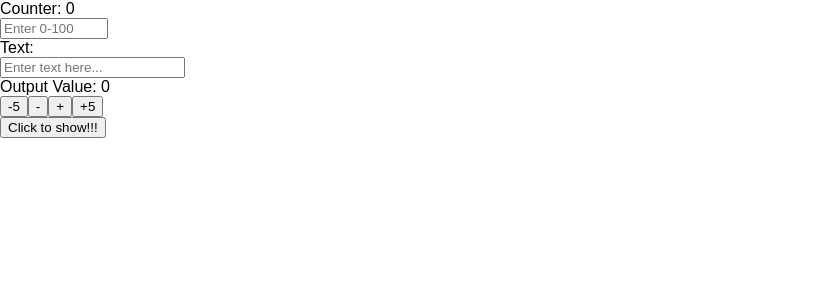
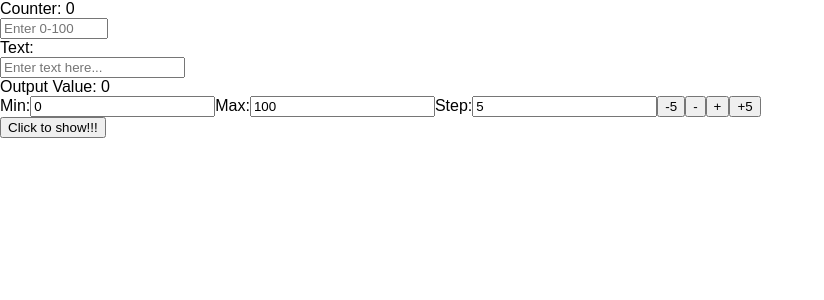
Before and after one commit to puritat07/reactPlayground, a React (Create React App) app: page / in a window 1280 px wide. Shown: the top 300 px of the page, without its empty margins (0-824 px from the left). Built offline with nearby package versions, Linux system fonts and the light colour scheme.

Commit message:
Update App.js

```diff
--- a/src/App.js
+++ b/src/App.js
@@ -1,3 +1,4 @@
+"use strict";
 import React from 'react';
 import logo from './logo.svg';
 import './App.css';
@@ -9,7 +10,10 @@ class App extends React.Component {
       counterValue: '0',
       textValue: '',
       buttonValue: 0,
-      modalToggle: false
+      isOpen: false,
+      minVal: 0,
+      maxVal: 100,
+      stepChange: 5
     }
   }
 
@@ -17,24 +21,38 @@ class App extends React.Component {
     this.setState({
       counterValue: this.refs.counter.value,
       textValue:  this.refs.text.value,
+      minVal: parseInt(this.refs.minVal.value),
+      maxVal: parseInt(this.refs.maxVal.value),
+      stepChange: parseInt(this.refs.stepChange.value)
     });
   }
 
-  substract(value) {
+  substract(step) {
     this.setState({
-      buttonValue: (this.state.buttonValue > (value - 1)) ? this.state.buttonValue - value : 0
+      buttonValue: (this.state.buttonValue > (this.state.minVal + (step - 1))) ? this.state.buttonValue - step : this.state.minVal
     });
   }
 
-  add(value) {
+  add(step) {
     this.setState({
-      buttonValue: (this.state.buttonValue < 100 - (value - 1)) ? this.state.buttonValue + value : 100
+      buttonValue: (this.state.buttonValue < (this.state.maxVal - (step - 1))) ? this.state.buttonValue + step : this.state.maxVal
     });
   }
 
   handleClick(e) {
     this.setState({
-      modalToggle: !this.state.modalToggle
+      isOpen: !this.state.isOpen
+    });
+  }
+
+  handleOpen(e) {
+    this.setstate({
+      modalToggle: "modal show"
+    });
+  }
+  handleClose(e) {
+    this.setState({
+      modalToggle: "modal"
     });
   }
 
@@ -55,7 +73,7 @@ class App extends React.Component {
             min="0"
             max="100"
             placeholder="Enter 0-100"
-            onChange={this.update.bind(this)}>
+            onChange={() => this.update()}>
           </input>
         </div>
         {/*Text*/}
@@ -65,16 +83,38 @@ class App extends React.Component {
             ref="text"
             type="text"
             placeholder="Enter text here..."
-            onChange={this.update.bind(this)}>
+            onChange={() => this.update()}>
           </input>
         </div>
       {/*Button*/}
         <div>
           Output Value: {this.state.buttonValue}<br/>
+          <div>
+            Min:
+            <input
+              type="number"
+              ref="minVal"
+              value={this.state.minVal}
+              onChange={(e) => this.update(e)}>
+            </input>
+            Max:
+            <input
+              type="number"
+              ref="maxVal"
+              value={this.state.maxVal}
+              onChange={(e) => this.update(e)}>
+            </input>
+            Step:
+            <input
+              type="number"
+              ref="stepChange"
+              value={this.state.stepChange}
+              onChange={(e) => this.update(e)}>
+            </input>
             <button
-            onClick={() => this.substract(5)}
+              onClick={() => this.substract(this.state.stepChange)}
             >
-          -5
+            -{this.state.stepChange}
             </button>
             <button
               onClick={() => this.substract(1)}
@@ -87,17 +127,21 @@ class App extends React.Component {
             +
             </button>
             <button
-            onClick={() => this.add(5)}
+              onClick={() => this.add(this.state.stepChange)}
             >
-          +5
+            +{this.state.stepChange}
             </button>
+          </div>
         </div>
         {/*Toggle Modal*/}
         <div>
-          <button onClick={this.handleClick.bind(this)}>Click to {this.state.modalToggle ? "hide" : "show"}!!!</button>
-          <div className={this.state.modalToggle ? "modal show" : "modal"}>
+          <button onClick={this.handleClick.bind(this)}>Click to {this.state.isOpen ? "hide" : "show"}!!!</button>
+          <div className={this.state.isOpen ? "modal show" : "modal"}>
+            <div className="modal-content">
+              <div className="modal-header">
                 Hello World
-            <br />
+              </div>
+              <div className="modal-body">
                 Sign in:
                 <input
                   type="text"
@@ -114,8 +158,10 @@ class App extends React.Component {
                 <br />
                 <input
                   type="Submit"
-              value="Sign in"
+                  defaultValue="Sign in"
                 />
+              </div>
+            </div>
           </div>
         </div>
       </div>
```
Lines whose indentation alone changed are shown as unchanged.
